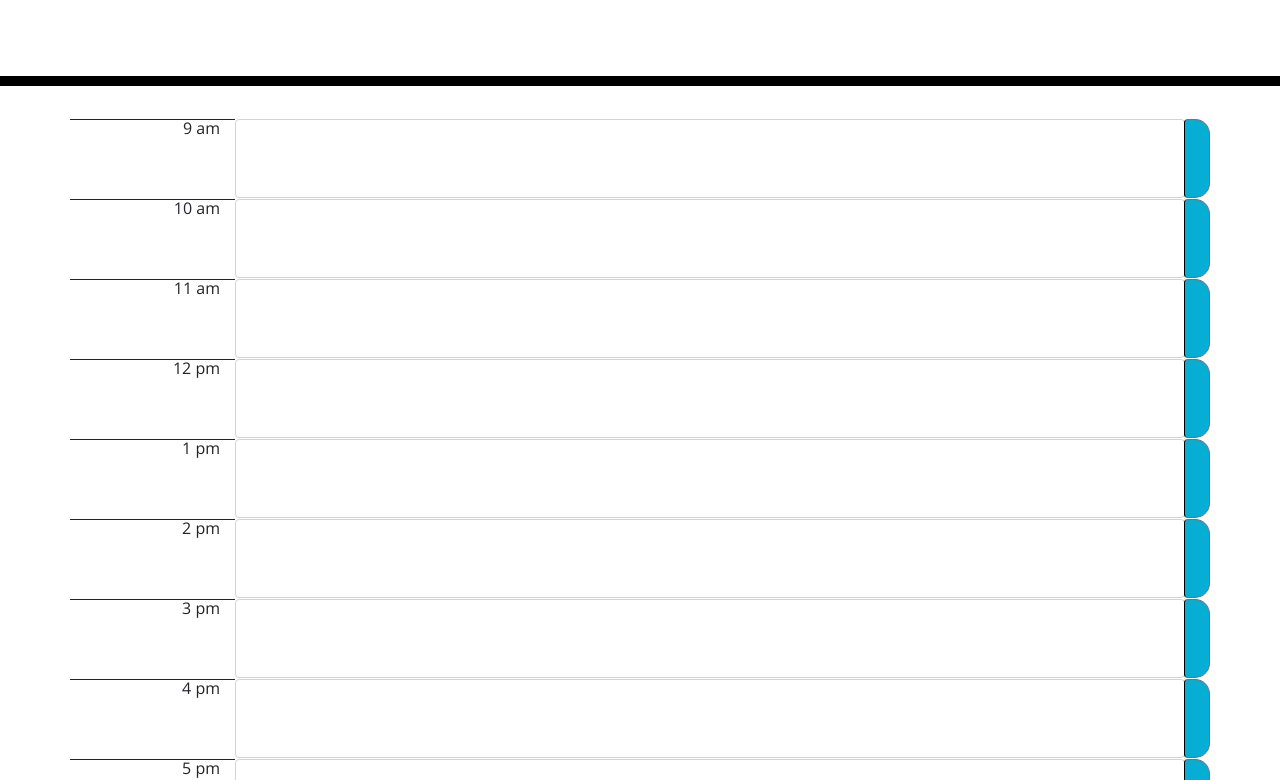
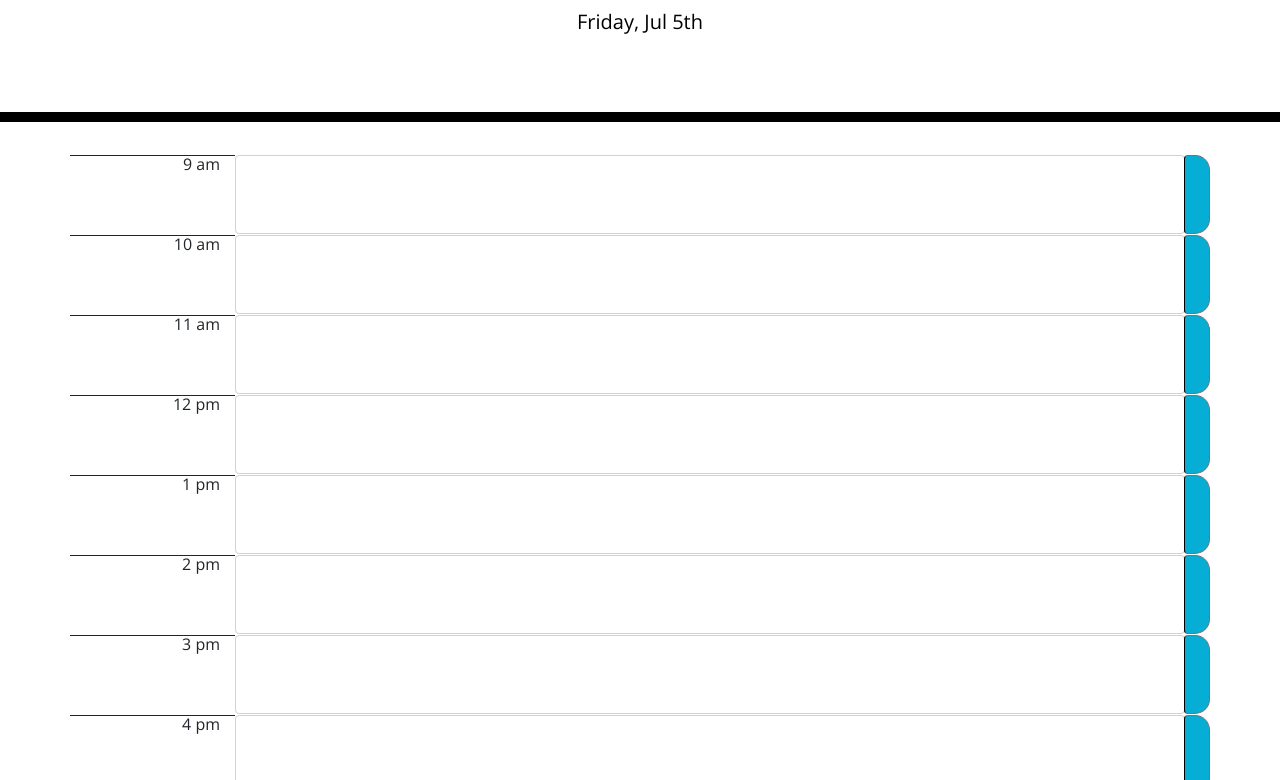
Before and after one commit to Ckratz17/Work_Schedule, a plain HTML site: page index.html in a window 1280 px wide. Shown: the part 182-962 px from the top of the page. Drawn offline with nearby package versions, Linux system fonts and the light colour scheme; files that its build step writes are made by us from their sources.

Commit message:
date added

```diff
--- a/Assets/script.js
+++ b/Assets/script.js
@@ -0,0 +1,4 @@
+setInterval(() =>{
+    var time= moment().format("dddd, MMM do")
+    $("#currentDay").text(time);
+})
--- a/index.html
+++ b/index.html
@@ -18,7 +18,7 @@
       href="https://fonts.googleapis.com/css?family=Open+Sans&display=swap"
       rel="stylesheet"
     />
-    <link rel="stylesheet" href="style.css" />
+    <link rel="stylesheet" href="./Assets/style.css"/>
     <title>Work Day Scheduler</title>
   </head>
 
@@ -130,7 +130,7 @@
         </div>
       </div>
     </div>
-
+    <script src="./Assets/script.js"></script>
     <script src="https://cdnjs.cloudflare.com/ajax/libs/jquery/3.2.1/jquery.min.js"></script>
     <script src="https://cdnjs.cloudflare.com/ajax/libs/moment.js/2.24.0/moment.min.js"></script>
   </body>
```
